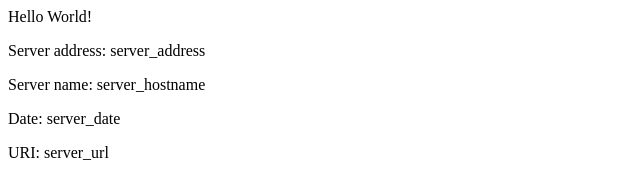
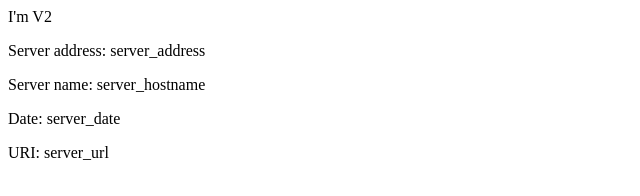
Before and after one commit to goriri/eks-example, a plain HTML site: page src/index.html in a window 1280 px wide. Shown: the full height of the page, 0-640 px from the left. Drawn offline with Linux system fonts and the light colour scheme.

Commit message:
v2 Updating home page

```diff
--- a/src/index.html
+++ b/src/index.html
@@ -1,8 +1,8 @@
 <head>
-<title>Hello World</title>
+<title>I'm V2</title>
 </head>
 <div class="info">
-<h>Hello World!</h>
+<h>I'm V2</h>
 <p><span>Server&nbsp;address:</span> <span>server_address</span></p>
 <p><span>Server&nbsp;name:</span> <span>server_hostname</span></p>
 <p class="smaller"><span>Date:</span> <span>server_date</span></p>
```
